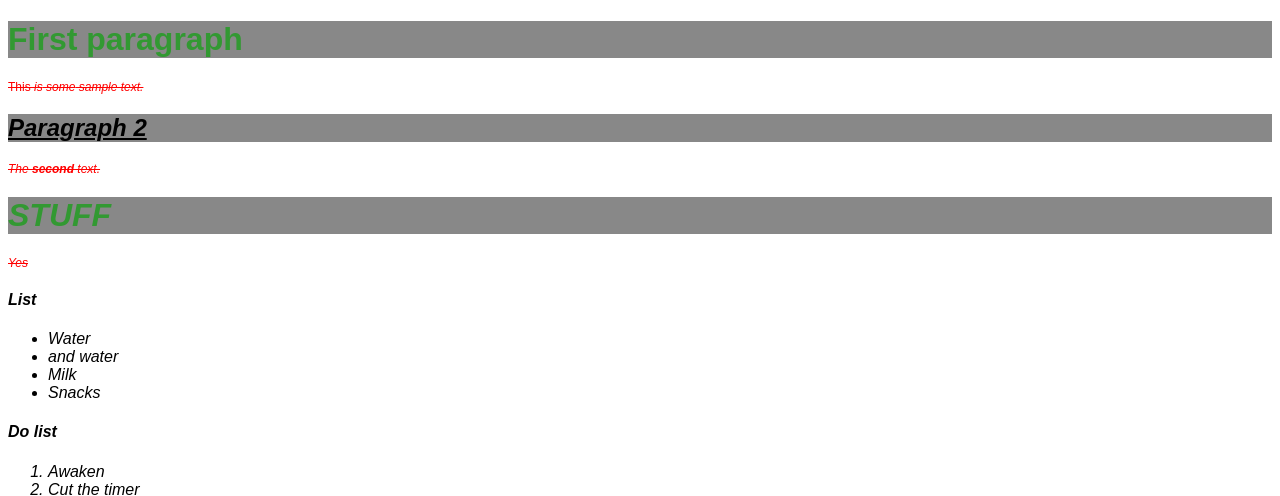
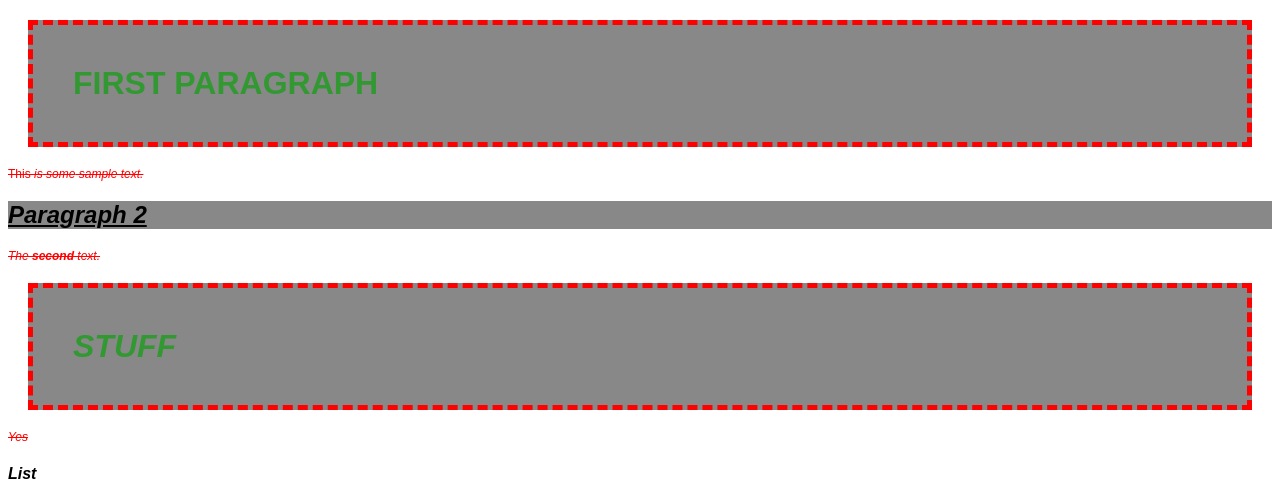
Before and after one commit to KevinH0/lab-12-html, a plain HTML site: page index.html in a window 1280 px wide. Shown: the top 496 px of the page. Drawn offline with Linux system fonts and the light colour scheme.

Commit message:
Margins and border

```diff
--- a/style.css
+++ b/style.css
@@ -7,6 +7,12 @@ p {
 /*headers green*/
 h1{
 	color:#329932;
+	text-transform: uppercase;
+	margin: 20px;
+	padding: 40px;
+	border-style: dashed;
+	border-width: 5px;
+	border-color: red;
 }
 /*h1+h2 has grey background*/
 h1, h2{
```
